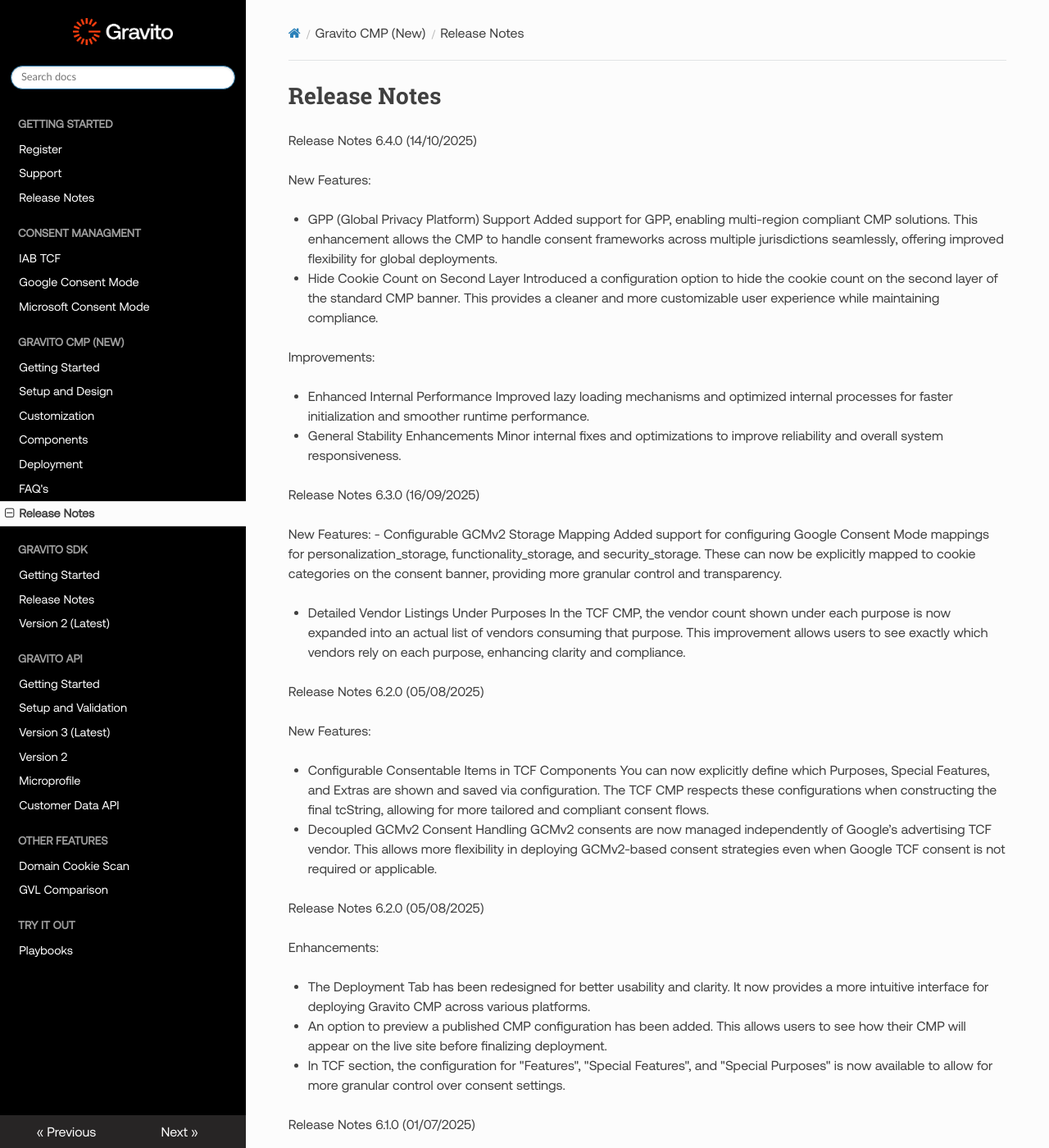
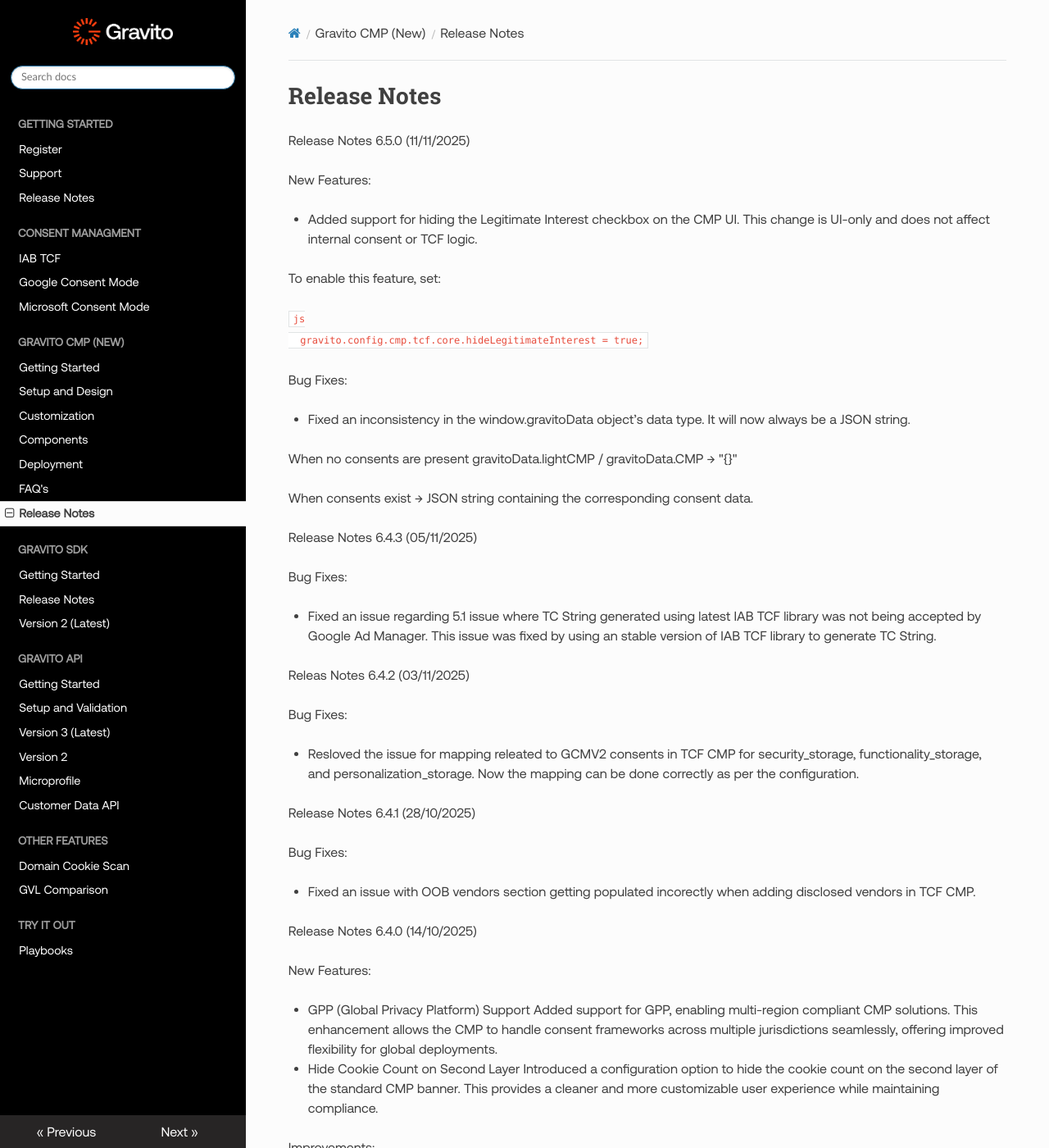
Before and after one commit to GravitoLtd/gravitoltd.github.io, an MkDocs documentation site: the page built from docs/Gravito_V6_CMP/Release_Notes.md, in a window 1280 px wide and 1400 px high. Shown: the whole window at 82% size. Built offline with MkDocs 1.6.1, drawn with Linux system fonts in a browser that asks for light colours; nearby versions of some CDN libraries; comment, search, counter and statistics services are not loaded; some of the changed text lies outside the part shown.

Commit message:
Update release notes for version 6.5.0, adding new features and bug fixes

````diff
--- a/docs/Gravito_V6_CMP/Release_Notes.md
+++ b/docs/Gravito_V6_CMP/Release_Notes.md
@@ -1,11 +1,52 @@
-Release Notes
-=============
+# Release Notes
+
+Release Notes 6.5.0 (11/11/2025)
+
+New Features:
+
+- Added support for hiding the Legitimate Interest checkbox on the CMP UI.
+  This change is UI-only and does not affect internal consent or TCF logic.
+
+  To enable this feature, set:
+
+  ```js
+  gravito.config.cmp.tcf.core.hideLegitimateInterest = true;
+  ```
+
+Bug Fixes:
+
+- Fixed an inconsistency in the window.gravitoData object’s data type.
+  It will now always be a JSON string.
+
+When no consents are present gravitoData.lightCMP / gravitoData.CMP → "{}"
+
+When consents exist → JSON string containing the corresponding consent data.
+
+Release Notes 6.4.3 (05/11/2025)
+
+Bug Fixes:
+
+- Fixed an issue regarding 5.1 issue where TC String generated using latest IAB TCF library was not being accepted by Google Ad Manager. This issue was fixed by using an stable version of IAB TCF library to generate TC String.
+
+Releas Notes 6.4.2 (03/11/2025)
+
+Bug Fixes:
+
+- Resloved the issue for mapping releated to GCMV2 consents in TCF CMP for security_storage, functionality_storage, and personalization_storage.
+  Now the mapping can be done correctly as per the configuration.
+
+Release Notes 6.4.1 (28/10/2025)
+
+Bug Fixes:
+
+- Fixed an issue with OOB vendors section getting populated incorectly when adding disclosed vendors in TCF CMP.
+
 Release Notes 6.4.0 (14/10/2025)
 
 New Features:
 
 - GPP (Global Privacy Platform) Support
-Added support for GPP, enabling multi-region compliant CMP solutions. This enhancement allows the CMP to handle consent frameworks across multiple jurisdictions seamlessly, offering improved flexibility for global deployments.
+  Added support for GPP, enabling multi-region compliant CMP solutions. This enhancement allows the CMP to handle consent frameworks across multiple jurisdictions seamlessly, offering improved flexibility for global deployments.
 
 - Hide Cookie Count on Second Layer
   Introduced a configuration option to hide the cookie count on the second layer of the standard CMP banner. This provides a cleaner and more customizable user experience while maintaining compliance.
@@ -21,13 +62,12 @@
 Release Notes 6.3.0 (16/09/2025)
 
 New Features:
+
 - Configurable GCMv2 Storage Mapping
   Added support for configuring Google Consent Mode mappings for personalization_storage, functionality_storage, and security_storage. These can now be explicitly mapped to cookie categories on the consent banner, providing more granular control and transparency.
 
 - Detailed Vendor Listings Under Purposes
   In the TCF CMP, the vendor count shown under each purpose is now expanded into an actual list of vendors consuming that purpose. This improvement allows users to see exactly which vendors rely on each purpose, enhancing clarity and compliance.
-
-
 
 Release Notes 6.2.0 (05/08/2025)
 
@@ -57,6 +97,7 @@
   Gravito CMP (New) now supports usage in WebView-based mobile applications for the TCF CMP component. This enables seamless integration of the consent flow inside hybrid or native mobile apps using platforms like React Native, Flutter, Android, and iOS.
 
 - UX Improvements in Defaults Tab
+
   - Fixed scrolling behavior on the second layer of the CMP interface for smoother interaction.
   - Minor refinements in layout and interaction for improved usability.
 
@@ -75,6 +116,7 @@
 
 - Support for Standard and TCF CMP
   Gravito CMP (New) supports both Standard CMP and TCF CMP components, allowing you to choose the best fit for your compliance needs.
+
   - Standard CMP: Gravito’s own non-TCF CMP, suitable for any website.
   - TCF CMP: A TCF-certified CMP designed for GDPR compliance, suitable for any website.
 
````
Also changed, not shown: docs/Gravito_SDK/Release_Notes.md (+65 -47 lines).
